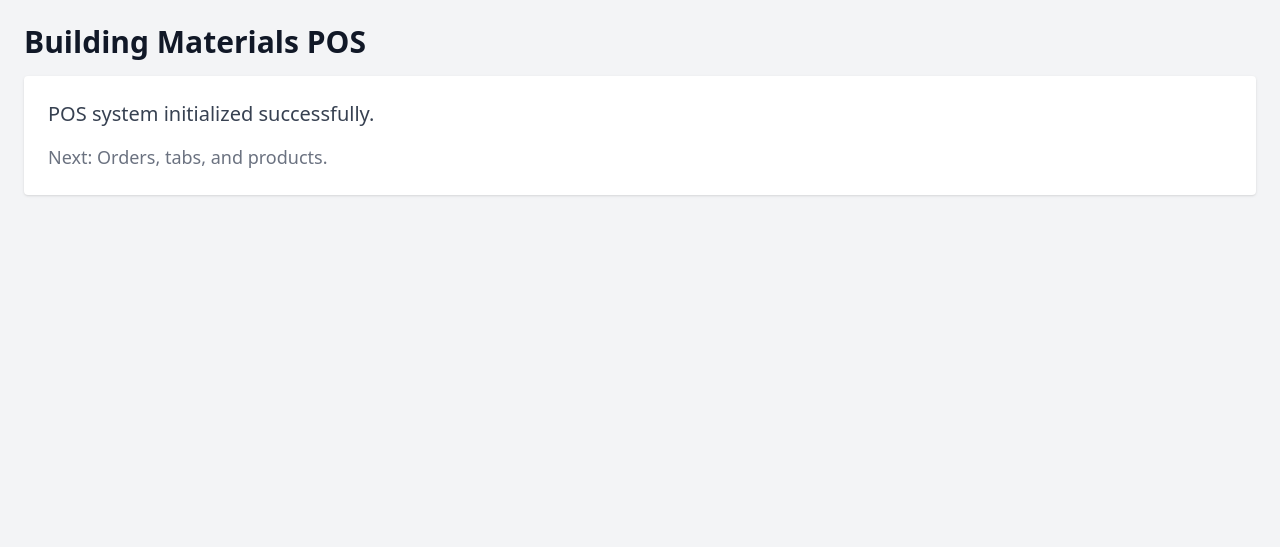
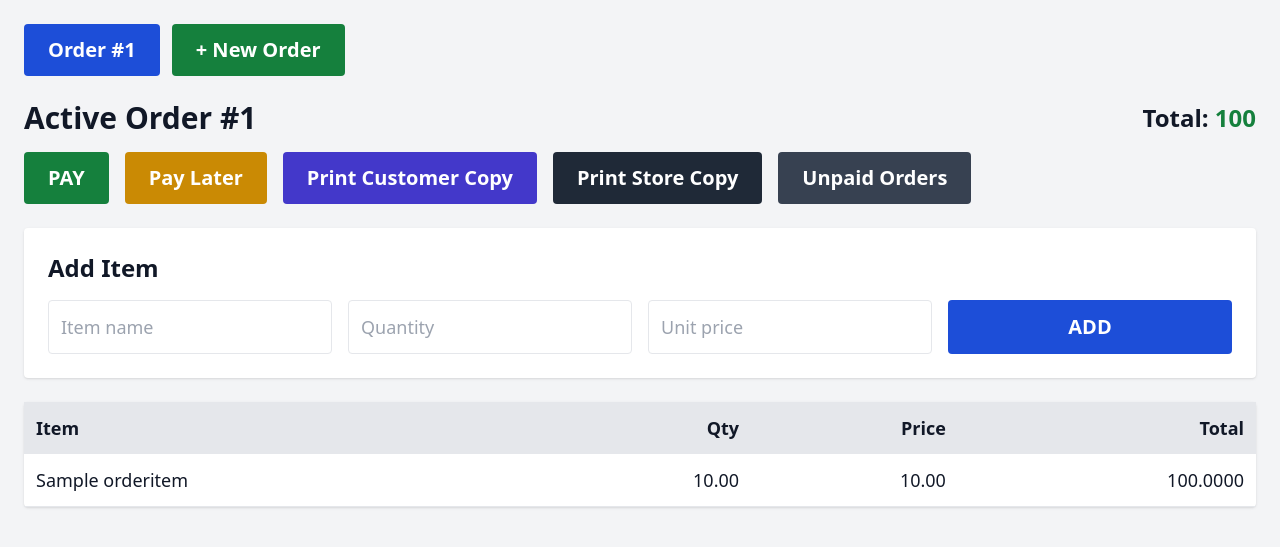
Before and after one commit to zahraadelbani/building_pos, a Django app: page / in a window 1280 px wide. Shown: the top 547 px of the page. Run offline with Django 5.2, Linux system fonts and the light colour scheme; tables that the repository leaves empty hold one stand-in row (values such as "Sample post"); some libraries are stand-ins or nearby versions.

Commit message:
needs refinement

```diff
--- a/pos/models.py
+++ b/pos/models.py
@@ -17,6 +17,8 @@ class Order(models.Model):
         default='unpaid'
     )
 
+    is_active = models.BooleanField(default=True)
+
     created_at = models.DateTimeField(default=timezone.now)
 
     def total_amount(self):
@@ -24,9 +26,6 @@ class Order(models.Model):
             total=Sum(F('quantity') * F('unit_price'))
         )['total']
         return total or 0
-
-    def __str__(self):
-        return f"Order #{self.order_number}"
 
 class OrderItem(models.Model):
     order = models.ForeignKey(
--- a/pos/urls.py
+++ b/pos/urls.py
@@ -3,4 +3,14 @@ from . import views
 
 urlpatterns = [
     path('', views.pos_home, name='pos_home'),
+    path('order/<int:order_id>/', views.pos_home, name='pos_order'),
+    path('new-order/', views.create_new_order, name='create_new_order'),
+
+    path('unpaid-orders/', views.unpaid_orders, name='unpaid_orders'),
+    path('resume-order/<int:order_id>/', views.resume_order, name='resume_order'),
+    path('pay-later/<int:order_id>/', views.pay_later, name='pay_later'),
+    path('pay/<int:order_id>/', views.pay_order, name='pay_order'),
+    path('print/<int:order_id>/<str:copy_type>/', views.print_receipt, name='print_receipt'),
+    path('refund/<int:order_id>/', views.refund_order, name='refund_order'),
+
 ]
--- a/pos/views.py
+++ b/pos/views.py
@@ -1,4 +1,185 @@
-from django.shortcuts import render
+from decimal import Decimal
+from django.shortcuts import render, redirect, get_object_or_404
+from django.db.models import Max
+from .models import Order, OrderItem, Payment
 
-def pos_home(request):
-    return render(request, 'pos/pos.html')
+
+def create_new_order(request):
+    last_number = Order.objects.aggregate(
+        max_num=Max('order_number')
+    )['max_num'] or 0
+
+    order = Order.objects.create(
+        order_number=last_number + 1,
+        status='unpaid'
+    )
+
+    return redirect('pos_order', order_id=order.id)
+
+
+def pos_home(request, order_id=None):
+    # All open tabs (unpaid orders)
+    open_orders = Order.objects.filter(status='unpaid', is_active=True).order_by('order_number')
+
+    # If no unpaid orders exist → create one
+    if not open_orders.exists():
+        return redirect('create_new_order')
+
+    # Determine active order
+    if order_id:
+        order = get_object_or_404(Order, id=order_id, status='unpaid')
+    else:
+        order = open_orders.first()
+
+    # Add item to active order
+    if request.method == 'POST':
+        item_name = request.POST.get('item_name', '').strip()
+        quantity = request.POST.get('quantity')
+        unit_price = request.POST.get('unit_price')
+
+        if item_name and quantity and unit_price:
+            OrderItem.objects.create(
+                order=order,
+                item_name=item_name,
+                quantity=quantity,
+                unit_price=unit_price
+            )
+
+        return redirect('pos_order', order_id=order.id)
+
+    context = {
+        'open_orders': open_orders,
+        'order': order,
+        'items': order.items.all(),
+        'total': order.total_amount(),
+    }
+
+    return render(request, 'pos/pos.html', context)
+
+def pay_later(request, order_id):
+    order = get_object_or_404(Order, id=order_id, status='unpaid')
+    order.is_active = False
+    order.save()
+    return redirect('pos_home')
+
+
+def unpaid_orders(request):
+    query = request.GET.get('q', '')
+    orders = Order.objects.filter(status='unpaid', is_active=False)
+
+    if query:
+        orders = orders.filter(order_number__icontains=query)
+
+    return render(request, 'pos/unpaid_orders.html', {
+        'orders': orders,
+        'query': query,
+    })
+
+
+def resume_order(request, order_id):
+    order = get_object_or_404(Order, id=order_id, status='unpaid')
+    order.is_active = True
+    order.save()
+    return redirect('pos_order', order_id=order.id)
+
+def pay_order(request, order_id):
+    order = get_object_or_404(Order, id=order_id)
+
+    if order.status != 'unpaid':
+        return redirect('pos_home')
+
+    error = None
+    total = order.total_amount()
+    change = Decimal('0.00')
+
+    if request.method == 'POST':
+        method = request.POST.get('method')
+        amount_received = request.POST.get('amount_received')
+        bank_name = request.POST.get('bank_name', '').strip()
+
+        try:
+            amount_received = Decimal(amount_received)
+        except:
+            error = "Invalid amount entered."
+
+        if not error:
+            if method == 'cash':
+                if amount_received < total:
+                    error = "Amount received is LESS than total."
+                else:
+                    change = amount_received - total
+            else:
+                if amount_received != total:
+                    error = "For non-cash payments, amount must equal total."
+                if method == 'bank' and not bank_name:
+                    error = "Bank name is required for bank transfers."
+                change = Decimal('0.00')
+
+        if not error:
+            Payment.objects.create(
+                order=order,
+                method=method,
+                bank_name=bank_name if method == 'bank' else None,
+                amount_received=amount_received,
+                change_given=change
+            )
+
+            order.status = 'paid'
+            order.is_active = False
+            order.save()
+
+            # DO NOT REDIRECT — SHOW RESULT
+            return render(request, 'pos/payment_success.html', {
+                'order': order,
+                'total': total,
+                'amount_received': amount_received,
+                'change': change,
+                'method': method,
+            })
+
+    return render(request, 'pos/payment.html', {
+        'order': order,
+        'total': total,
+        'error': error,
+    })
+
+def print_receipt(request, order_id, copy_type):
+    order = get_object_or_404(Order, id=order_id)
+
+    # ❌ Block printing refunded orders
+    if order.status == 'refunded':
+        return render(request, 'pos/refunded_notice.html', {
+            'order': order
+        })
+
+    if copy_type not in ['customer', 'store']:
+        return redirect('pos_home')
+
+    payment = order.payments.last()
+
+    return render(request, 'pos/receipt.html', {
+        'order': order,
+        'items': order.items.all(),
+        'payment': payment,
+        'copy_type': copy_type,
+        'total': order.total_amount(),
+    })
+
+
+def refund_order(request, order_id):
+    order = get_object_or_404(Order, id=order_id)
+
+    # Only paid orders can be refunded
+    if order.status != 'paid':
+        return redirect('pos_home')
+
+    if request.method == 'POST':
+        order.status = 'refunded'
+        order.is_active = False
+        order.save()
+        return redirect('pos_home')
+
+    return render(request, 'pos/refund_confirm.html', {
+        'order': order,
+        'total': order.total_amount(),
+    })
--- a/templates/pos/pos.html
+++ b/templates/pos/pos.html
@@ -1,19 +1,135 @@
 {% extends "base.html" %}
+{% block content %}
 
-{% block content %}
-<div class="p-6">
-    <h1 class="text-3xl font-bold mb-4">
-        Building Materials POS
-    </h1>
+<div class="max-w-7xl mx-auto p-6">
 
-    <div class="bg-white p-6 rounded shadow">
-        <p class="text-xl text-gray-700">
-            POS system initialized successfully.
-        </p>
+    <!-- Tabs -->
+    <div class="flex flex-wrap gap-3 mb-6">
+        {% for o in open_orders %}
+            <a href="{% url 'pos_order' o.id %}"
+               class="px-6 py-3 rounded text-xl font-bold
+               {% if o.id == order.id %}
+                   bg-blue-700 text-white
+               {% else %}
+                   bg-gray-300 hover:bg-gray-400
+               {% endif %}">
+                Order #{{ o.order_number }}
+            </a>
+        {% endfor %}
 
-        <p class="mt-4 text-gray-500">
-            Next: Orders, tabs, and products.
-        </p>
+        <a href="{% url 'create_new_order' %}"
+           class="px-6 py-3 rounded bg-green-700 text-white text-xl font-bold hover:bg-green-800">
+            + New Order
+        </a>
     </div>
+
+    <!-- Header -->
+    <div class="flex justify-between items-center mb-4">
+        <h1 class="text-3xl font-bold">
+            Active Order #{{ order.order_number }}
+        </h1>
+
+        <div class="text-2xl font-bold">
+            Total: <span class="text-green-700">{{ total }}</span>
+        </div>
+    </div>
+
+    <!-- Action Buttons -->
+    <div class="flex flex-wrap gap-4 mb-6">
+
+        <a href="{% url 'pay_order' order.id %}"
+           class="bg-green-700 text-white px-6 py-3 rounded text-xl font-bold hover:bg-green-800">
+            PAY
+        </a>
+        {% if order.status == 'paid' %}
+    <a href="{% url 'refund_order' order.id %}"
+       class="bg-red-700 text-white px-6 py-3 rounded text-xl font-bold hover:bg-red-800">
+        REFUND
+    </a>
+{% endif %}
+
+
+        <a href="{% url 'pay_later' order.id %}"
+           class="bg-yellow-600 text-white px-6 py-3 rounded text-xl font-bold hover:bg-yellow-700"
+           onclick="return confirm('Mark this order as UNPAID and continue later?');">
+            Pay Later
+        </a>
+
+        <a href="{% url 'print_receipt' order.id 'customer' %}"
+           target="_blank"
+           class="bg-indigo-700 text-white px-6 py-3 rounded text-xl font-bold">
+            Print Customer Copy
+        </a>
+
+        <a href="{% url 'print_receipt' order.id 'store' %}"
+           target="_blank"
+           class="bg-gray-800 text-white px-6 py-3 rounded text-xl font-bold">
+            Print Store Copy
+        </a>
+
+        <a href="{% url 'unpaid_orders' %}"
+           class="bg-gray-700 text-white px-6 py-3 rounded text-xl font-bold hover:bg-gray-800">
+            Unpaid Orders
+        </a>
+
+    </div>
+
+    <!-- Add Item -->
+    <div class="bg-white p-6 rounded shadow mb-6">
+        <h2 class="text-2xl font-semibold mb-4">Add Item</h2>
+
+        <form method="post" class="grid grid-cols-1 md:grid-cols-4 gap-4">
+            {% csrf_token %}
+
+            <input type="text" name="item_name"
+                   placeholder="Item name"
+                   class="border p-3 rounded text-lg" required>
+
+            <input type="number" step="0.01" name="quantity"
+                   placeholder="Quantity"
+                   class="border p-3 rounded text-lg" required>
+
+            <input type="number" step="0.01" name="unit_price"
+                   placeholder="Unit price"
+                   class="border p-3 rounded text-lg" required>
+
+            <button type="submit"
+                    class="bg-blue-700 text-white text-xl font-bold rounded p-3">
+                ADD
+            </button>
+        </form>
+    </div>
+
+    <!-- Items Table -->
+    <div class="bg-white rounded shadow">
+        <table class="w-full text-lg">
+            <thead class="bg-gray-200">
+                <tr>
+                    <th class="p-3 text-left">Item</th>
+                    <th class="p-3 text-right">Qty</th>
+                    <th class="p-3 text-right">Price</th>
+                    <th class="p-3 text-right">Total</th>
+                </tr>
+            </thead>
+            <tbody>
+                {% for item in items %}
+                <tr class="border-b">
+                    <td class="p-3">{{ item.item_name }}</td>
+                    <td class="p-3 text-right">{{ item.quantity }}</td>
+                    <td class="p-3 text-right">{{ item.unit_price }}</td>
+                    <td class="p-3 text-right">{{ item.line_total }}</td>
+                </tr>
+                {% empty %}
+                <tr>
+                    <td colspan="4" class="p-6 text-center text-gray-500">
+                        No items yet
+                    </td>
+                </tr>
+                {% endfor %}
+            </tbody>
+        </table>
+    </div>
+
 </div>
+
 {% endblock %}
```
Also changed, not shown: templates/pos/payment.html (added, +67 -0 lines), templates/pos/payment_success.html (added, +49 -0 lines), templates/pos/receipt.html (added, +108 -0 lines), templates/pos/refund_confirm.html (added, +39 -0 lines), templates/pos/refunded_notice.html (added, +28 -0 lines), templates/pos/unpaid_orders.html (added, +51 -0 lines), pos/migrations/0002_order_is_active.py (added).
